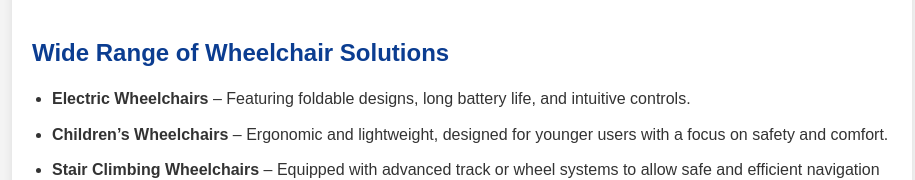
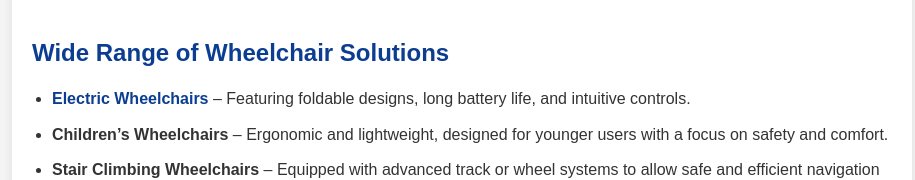
Before and after one commit to iyasomed/Iyasomed.github.io, a plain HTML site: page articles/iyasocare-wheelchair.html in a window 1280 px wide. Shown: the part 2013-2193 px from the top of the page, without its empty margins (178-1093 px from the left). Drawn offline with Linux system fonts and the light colour scheme; files whose address does not match are found by name.

Commit message:
Update iyasocare-wheelchair.html

```diff
--- a/articles/iyasocare-wheelchair.html
+++ b/articles/iyasocare-wheelchair.html
@@ -100,7 +100,7 @@
 
             <h2 id="solutions">Wide Range of Wheelchair Solutions</h2>
             <ul>
-                <li><strong>Electric Wheelchairs</strong> – Featuring foldable designs, long battery life, and intuitive controls.</li>
+                <li><a href="https://www.iyasomed.com/product-category/electric-wheelchair/" style="text-decoration: none;"><strong>Electric Wheelchairs</strong></a> – Featuring foldable designs, long battery life, and intuitive controls.</li>
                 <li><strong>Children’s Wheelchairs</strong> – Ergonomic and lightweight, designed for younger users with a focus on safety and comfort.</li>
                 <li><strong>Stair Climbing Wheelchairs</strong> – Equipped with advanced track or wheel systems to allow safe and efficient navigation of stairs.</li>
                 <li><strong>Beach & Off-Road Wheelchairs</strong> – Designed with wide tires and durable frames for sand, grass, or rough terrain.</li>
```
